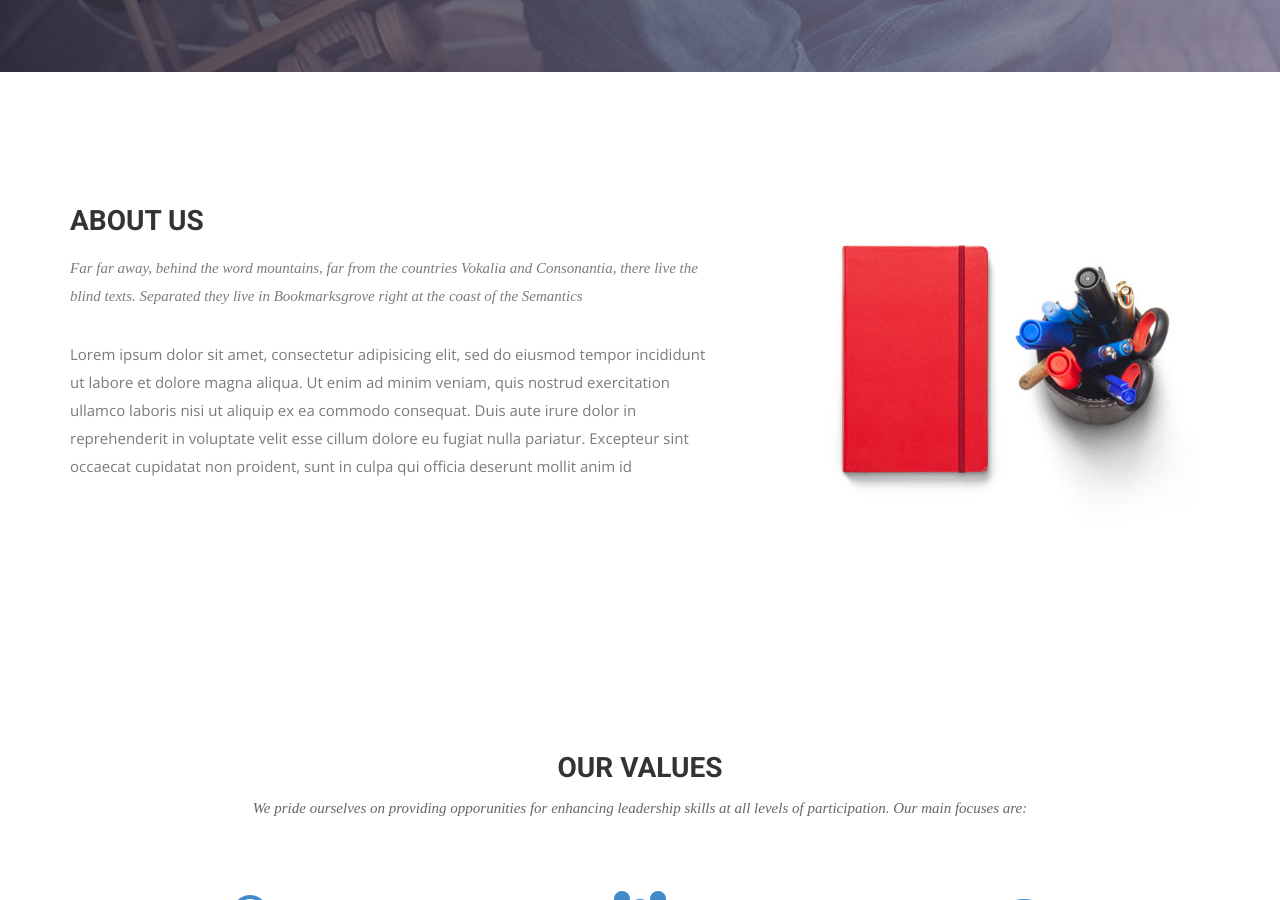
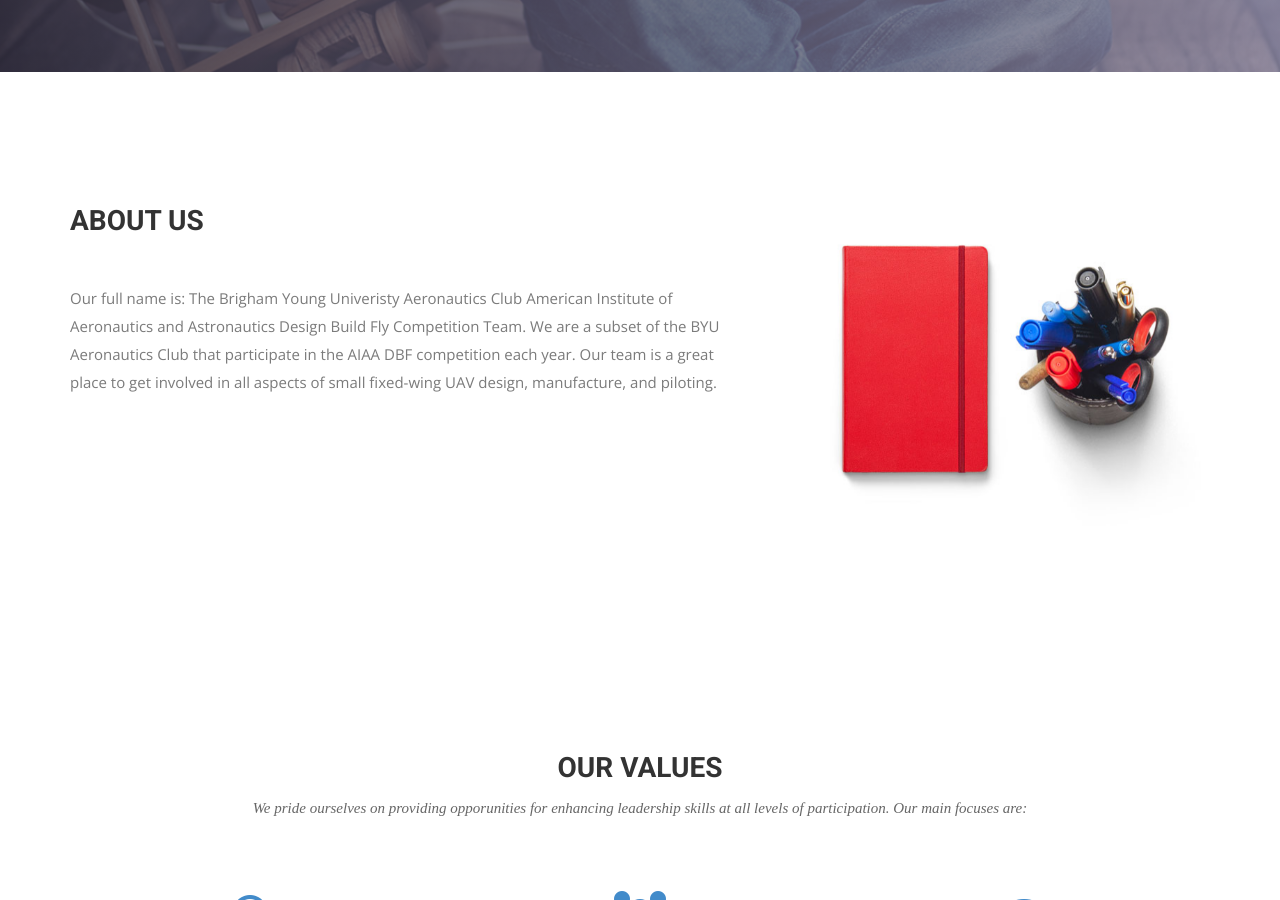
Before and after one commit to BYU-Aeronautics-Club/DBF, a Jekyll site: the page built from index.html, in a window 1280 px wide and 900 px high, scrolled down 783 px. Built offline with Jekyll 4.4.1, drawn with Linux system fonts in a browser that asks for light colours; nearby versions of some CDN libraries; some web fonts are replaced.

Commit message:
update about us

```diff
--- a/index.html
+++ b/index.html
@@ -26,9 +26,9 @@
         <div class="block">
           <div class="section-title">
             <h2>About Us</h2>
-            <p>Far far away, behind the word mountains, far from the countries Vokalia and Consonantia, there live the blind texts. Separated they live in Bookmarksgrove right at the coast of the Semantics</p>
+            <p></p>
           </div>
-          <p>Lorem ipsum dolor sit amet, consectetur adipisicing elit, sed do eiusmod tempor incididunt ut labore et dolore magna aliqua. Ut enim ad minim veniam, quis nostrud exercitation ullamco laboris nisi ut aliquip ex ea commodo consequat. Duis aute irure dolor in reprehenderit in voluptate velit esse cillum dolore eu fugiat nulla pariatur. Excepteur sint occaecat cupidatat non proident, sunt in culpa qui officia deserunt mollit anim id </p>
+          <p>Our full name is: The Brigham Young Univeristy Aeronautics Club American Institute of Aeronautics and Astronautics Design Build Fly Competition Team.  We are a subset of the BYU Aeronautics Club that participate in the AIAA DBF competition each year.  Our team is a great place to get involved in all aspects of small fixed-wing UAV design, manufacture, and piloting.</p>
         </div>
       </div><!-- .col-md-7 close -->
       <div class="col-md-5 col-sm-12">
```
